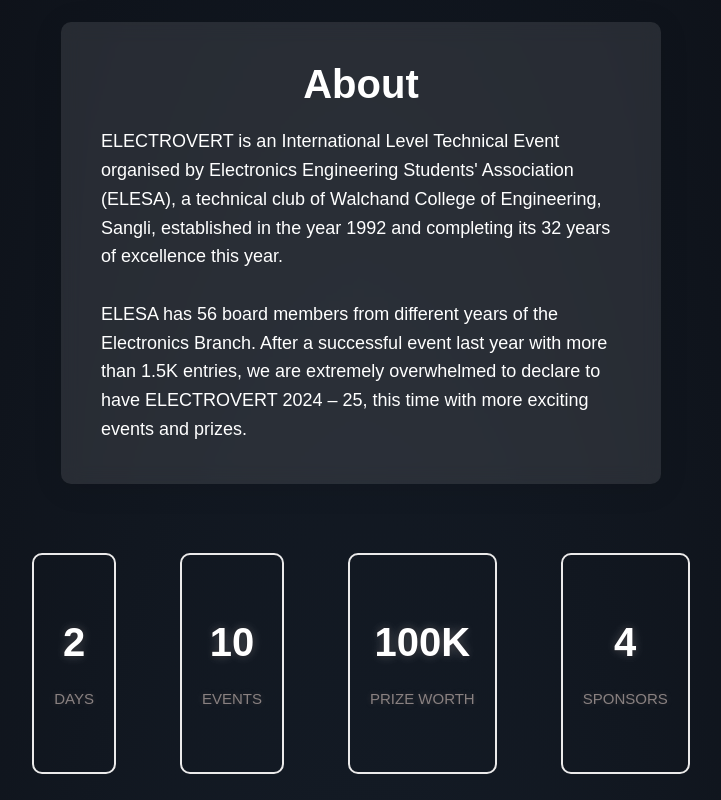
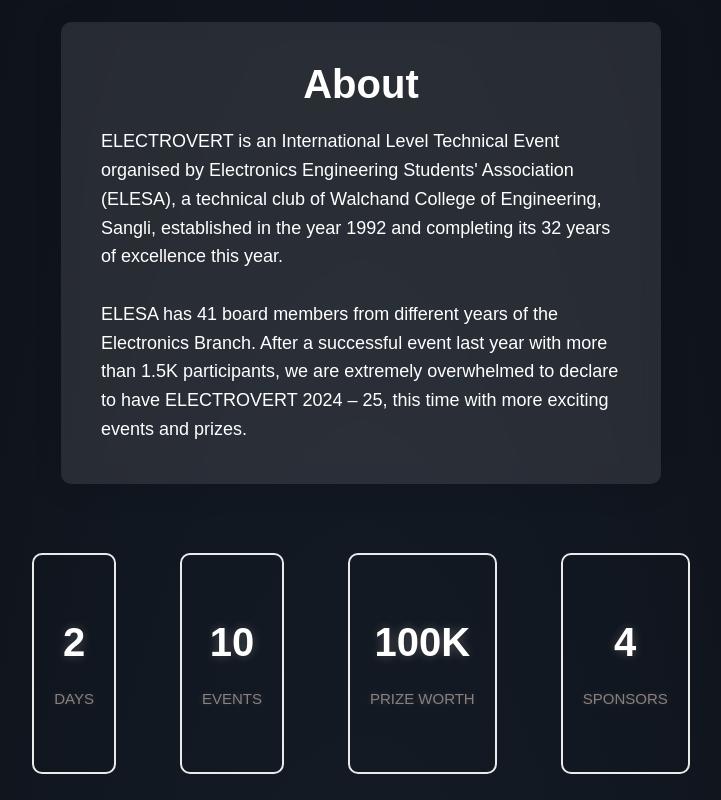
Before and after one commit to Theghost1008/Electrovert24, a React (Vite) app: page / in a window 1280 px wide. Shown: the part 740-1540 px from the top of the page, without its empty margins (279-1000 px from the left). Built offline with nearby package versions, Linux system fonts and the light colour scheme; a web font is replaced by a local one.

Commit message:
some changes

```diff
--- a/src/Components/About/About.jsx
+++ b/src/Components/About/About.jsx
@@ -16,8 +16,8 @@
             of Engineering, Sangli, established in the year 1992 and completing its 32 years
             of excellence this year.
             <br /><br />
-            ELESA has 56 board members from different years of the Electronics Branch.
-            After a successful event last year with more than 1.5K entries, we are extremely
+            ELESA has 41 board members from different years of the Electronics Branch.
+            After a successful event last year with more than 1.5K participants, we are extremely
             overwhelmed to declare to have ELECTROVERT 2024 – 25, this time with more
             exciting events and prizes.
           </p>
```
